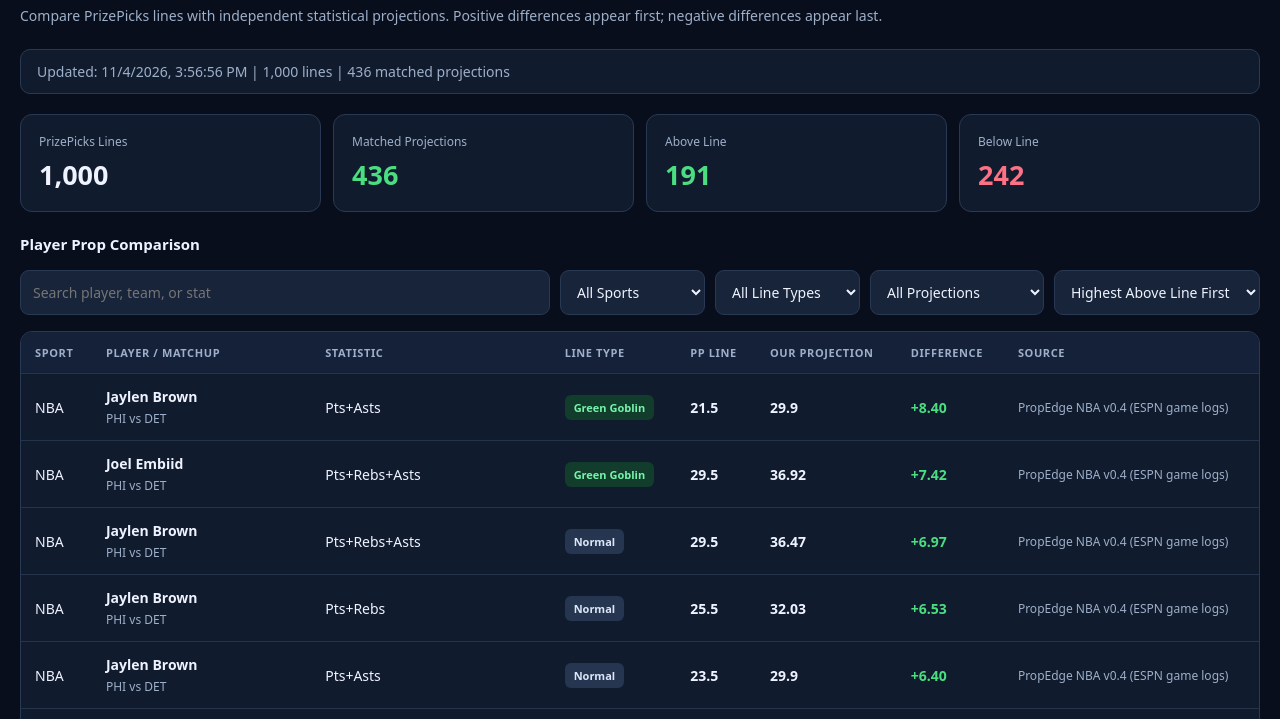
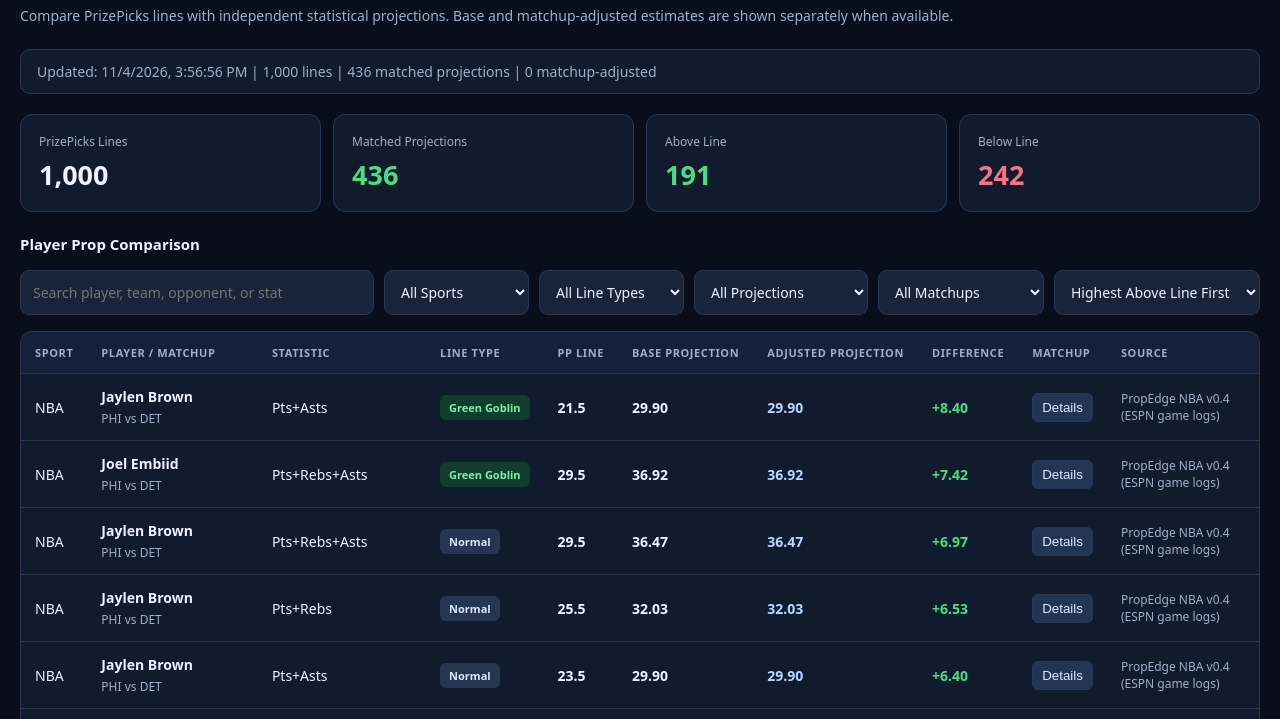
Before and after one commit to 7dhbgcyzyc-cyber/propedge-model, a plain HTML site: page index.html in a window 1280 px wide. Shown: the part 76-795 px from the top of the page. Drawn offline with Linux system fonts and the light colour scheme; no server answers.

Commit message:
Update index.html

```diff
--- a/index.html
+++ b/index.html
@@ -1,3 +1,4 @@
+
 <!doctype html>
 <html lang="en">
 <head>
@@ -7,115 +8,51 @@
 <style>
 :root {
   color-scheme: dark;
-  --bg:#080e1b;
-  --panel:#111b2e;
-  --panel2:#17243a;
-  --border:#2a3953;
-  --text:#eef3ff;
-  --muted:#9eafc9;
-  --green:#4ade80;
-  --red:#fb7185;
-  --blue:#60a5fa;
+  --bg:#080e1b; --panel:#111b2e; --panel2:#17243a;
+  --border:#2a3953; --text:#eef3ff; --muted:#9eafc9;
+  --green:#4ade80; --red:#fb7185; --blue:#60a5fa;
 }
 * { box-sizing:border-box; }
-body {
-  margin:0;
-  background:var(--bg);
-  color:var(--text);
-  font:14px system-ui,-apple-system,sans-serif;
-}
-main { max-width:1450px; margin:auto; padding:30px 20px; }
-header {
-  display:flex;
-  justify-content:space-between;
-  align-items:center;
-  flex-wrap:wrap;
-  gap:12px;
-}
+body { margin:0; background:var(--bg); color:var(--text); font:14px system-ui,-apple-system,sans-serif; }
+main { max-width:1550px; margin:auto; padding:30px 20px; }
+header { display:flex; justify-content:space-between; align-items:center; flex-wrap:wrap; gap:12px; }
 h1 { margin:0; font-size:32px; letter-spacing:-1px; }
 h2 { margin:0; font-size:15px; }
 p { color:var(--muted); line-height:1.6; }
 .logo { color:var(--green); }
 .subtitle { margin:8px 0 22px; }
-.status {
-  padding:12px 16px;
-  border:1px solid var(--border);
-  border-radius:10px;
-  background:var(--panel);
-  color:var(--muted);
-  margin-bottom:20px;
-}
-.cards {
-  display:grid;
-  grid-template-columns:repeat(4,minmax(0,1fr));
-  gap:12px;
-  margin-bottom:22px;
-}
-.card {
-  background:var(--panel);
-  border:1px solid var(--border);
-  border-radius:12px;
-  padding:18px;
-}
+.status { padding:12px 16px; border:1px solid var(--border); border-radius:10px; background:var(--panel); color:var(--muted); margin-bottom:20px; }
+.cards { display:grid; grid-template-columns:repeat(4,minmax(0,1fr)); gap:12px; margin-bottom:22px; }
+.card { background:var(--panel); border:1px solid var(--border); border-radius:12px; padding:18px; }
 .card .label { color:var(--muted); font-size:12px; }
 .card .value { font-size:27px; font-weight:750; margin-top:6px; }
 .green { color:var(--green); }
 .red { color:var(--red); }
-.controls {
-  display:flex;
-  gap:10px;
-  flex-wrap:wrap;
-  margin:16px 0;
-}
-input,select {
-  background:var(--panel2);
-  border:1px solid var(--border);
-  color:var(--text);
-  border-radius:9px;
-  padding:11px 12px;
-  font:inherit;
-}
+.controls { display:flex; gap:10px; flex-wrap:wrap; margin:16px 0; }
+input,select { background:var(--panel2); border:1px solid var(--border); color:var(--text); border-radius:9px; padding:11px 12px; font:inherit; }
 input { flex:1; min-width:190px; }
 select { min-width:145px; }
-.tablebox {
-  overflow:auto;
-  border:1px solid var(--border);
-  border-radius:12px;
-  background:var(--panel);
-}
-table {
-  width:100%;
-  border-collapse:collapse;
-  min-width:950px;
-}
-th {
-  text-align:left;
-  font-size:11px;
-  text-transform:uppercase;
-  letter-spacing:.6px;
-  color:var(--muted);
-  background:#152139;
-  white-space:nowrap;
-}
+.tablebox { overflow:auto; border:1px solid var(--border); border-radius:12px; background:var(--panel); }
+table { width:100%; border-collapse:collapse; min-width:1200px; }
+th { text-align:left; font-size:11px; text-transform:uppercase; letter-spacing:.6px; color:var(--muted); background:#152139; white-space:nowrap; }
 th,td { padding:13px 14px; border-bottom:1px solid #25334b; }
 tbody tr:hover { background:#1b2941; }
 .player { font-weight:650; }
 .small { font-size:12px; color:var(--muted); margin-top:4px; }
 .num { font-variant-numeric:tabular-nums; font-weight:650; }
-.badge {
-  display:inline-block;
-  border-radius:6px;
-  padding:5px 9px;
-  font-size:11px;
-  font-weight:750;
-  white-space:nowrap;
-}
+.badge { display:inline-block; border-radius:6px; padding:5px 9px; font-size:11px; font-weight:750; white-space:nowrap; }
 .normal { background:#263650; color:#dce6f8; }
 .goblin { background:#123c2c; color:#75f4aa; }
 .demon { background:#49212c; color:#ff9aab; }
 .unknown { background:#353247; color:#c8c1dc; }
 .note { font-size:12px; margin-top:15px; }
-.empty { text-align:center; padding:35px; color:var(--muted); }
+.details { background:#0d1729; padding:16px 22px; color:var(--muted); }
+.details-grid { display:grid; grid-template-columns:repeat(auto-fit,minmax(180px,1fr)); gap:12px; }
+.details strong { color:var(--text); }
+.details-button { background:#223653; border:1px solid var(--border); color:#dceaff; border-radius:6px; padding:6px 9px; cursor:pointer; }
+.details-button:hover { background:#304766; }
+.adjusted { color:#b7d8ff; }
+.muted { color:var(--muted); }
 @media(max-width:750px) {
   main { padding:20px 12px; }
   .cards { grid-template-columns:repeat(2,minmax(0,1fr)); }
@@ -132,41 +69,27 @@ tbody tr:hover { background:#1b2941; }
 
 <p class="subtitle">
   Compare PrizePicks lines with independent statistical projections.
-  Positive differences appear first; negative differences appear last.
+  Base and matchup-adjusted estimates are shown separately when available.
 </p>
 
 <div id="status" class="status">Loading latest data...</div>
 
 <div class="cards">
-  <div class="card">
-    <div class="label">PrizePicks Lines</div>
-    <div class="value" id="total">—</div>
-  </div>
-  <div class="card">
-    <div class="label">Matched Projections</div>
-    <div class="value green" id="matched">—</div>
-  </div>
-  <div class="card">
-    <div class="label">Above Line</div>
-    <div class="value green" id="above">—</div>
-  </div>
-  <div class="card">
-    <div class="label">Below Line</div>
-    <div class="value red" id="below">—</div>
-  </div>
+  <div class="card"><div class="label">PrizePicks Lines</div><div class="value" id="total">—</div></div>
+  <div class="card"><div class="label">Matched Projections</div><div class="value green" id="matched">—</div></div>
+  <div class="card"><div class="label">Above Line</div><div class="value green" id="above">—</div></div>
+  <div class="card"><div class="label">Below Line</div><div class="value red" id="below">—</div></div>
 </div>
 
 <h2>Player Prop Comparison</h2>
 
 <div class="controls">
-  <input id="search" placeholder="Search player, team, or stat">
-
+  <input id="search" placeholder="Search player, team, opponent, or stat">
   <select id="league">
     <option value="">All Sports</option>
     <option value="NBA">NBA</option>
     <option value="NFL">NFL</option>
   </select>
-
   <select id="lineType">
     <option value="">All Line Types</option>
     <option value="normal">Normal</option>
@@ -174,13 +97,16 @@ tbody tr:hover { background:#1b2941; }
     <option value="demon">Red Demon</option>
     <option value="unknown">Unidentified</option>
   </select>
-
   <select id="filter">
     <option value="">All Projections</option>
     <option value="projected">With Projections</option>
     <option value="unprojected">Missing Projections</option>
   </select>
-
+  <select id="matchupFilter">
+    <option value="">All Matchups</option>
+    <option value="adjusted">Matchup Adjusted</option>
+    <option value="base">Base Only</option>
+  </select>
   <select id="sort">
     <option value="positive">Highest Above Line First</option>
     <option value="negative">Lowest Below Line First</option>
@@ -198,20 +124,22 @@ tbody tr:hover { background:#1b2941; }
   <th>Statistic</th>
   <th>Line Type</th>
   <th>PP Line</th>
-  <th>Our Projection</th>
+  <th>Base Projection</th>
+  <th>Adjusted Projection</th>
   <th>Difference</th>
+  <th>Matchup</th>
   <th>Source</th>
 </tr>
 </thead>
 <tbody id="body">
-<tr><td colspan="8" class="empty">Loading...</td></tr>
+<tr><td colspan="10" class="empty">Loading...</td></tr>
 </tbody>
 </table>
 </div>
 
 <p class="note">
-  Line types are shown only when identifiable from the supplied data.
-  Unidentified lines are not assumed to be normal.
+  Matchup adjustments are experimental and not calibrated or backtested.
+  Base-only projections remain unchanged when matchup data is missing.
   Green/red differences indicate model direction, not guaranteed outcomes.
   Confirm lines and payouts directly in PrizePicks.
 </p>
@@ -219,90 +147,115 @@ tbody tr:hover { background:#1b2941; }
 
 <script>
 let rows = [];
-
+let matchupTeams = {};
 const $ = id => document.getElementById(id);
 
 function esc(value) {
   return String(value ?? "").replace(/[&<>"']/g, c => ({
-    "&":"&amp;",
-    "<":"&lt;",
-    ">":"&gt;",
-    '"':"&quot;",
-    "'":"&#39;"
+    "&":"&amp;", "<":"&lt;", ">":"&gt;", '"':"&quot;", "'":"&#39;"
   }[c]));
 }
 
+function finite(value) {
+  if (value === null || value === undefined || value === "") return null;
+  const n = Number(value);
+  return Number.isFinite(n) ? n : null;
+}
+
+function baseProjection(r) {
+  return finite(r.base_projection ?? r.projection);
+}
+
+function adjustedProjection(r) {
+  return finite(r.adjusted_projection ?? r.projection);
+}
+
 function hasProjection(r) {
-  return r.projection !== null &&
-    r.projection !== undefined &&
-    Number.isFinite(Number(r.projection));
+  return adjustedProjection(r) !== null;
 }
 
 function getDifference(r) {
-  if (!hasProjection(r)) return null;
+  const projection = adjustedProjection(r);
+  const line = finite(r.line);
+  if (projection === null || line === null) return null;
+  return projection - line;
+}
 
-  const line = Number(r.line);
-  const projection = Number(r.projection);
-
-  if (!Number.isFinite(line)) return null;
-
-  return Number.isFinite(Number(r.difference))
-    && r.difference !== null
-    ? Number(r.difference)
-    : projection - line;
+function isAdjusted(r) {
+  return r.matchup_applied === true;
 }
 
 function getLineType(r) {
-  // Uses line-type metadata when the feed provides it.
-  // Does not guess from the numerical line value.
   const candidates = [
-    r.line_type,
-    r.lineType,
-    r.odds_type,
-    r.oddsType,
-    r.pick_type,
-    r.pickType,
-    r.promotion_type
+    r.line_type, r.lineType, r.odds_type, r.oddsType,
+    r.pick_type, r.pickType, r.promotion_type, r.tier
   ];
-
   for (const value of candidates) {
     if (value === null || value === undefined) continue;
-
     const v = String(value).toLowerCase().trim();
-
     if (v.includes("goblin")) return "goblin";
     if (v.includes("demon")) return "demon";
-
-    if (
-      v === "standard" ||
-      v === "normal" ||
-      v === "regular"
-    ) return "normal";
+    if (["standard","normal","regular"].includes(v)) return "normal";
   }
-
   return "unknown";
 }
 
 function lineBadge(type) {
   const labels = {
-    normal:"Normal",
-    goblin:"Green Goblin",
-    demon:"Red Demon",
-    unknown:"Unidentified"
+    normal:"Normal", goblin:"Green Goblin",
+    demon:"Red Demon", unknown:"Unidentified"
   };
+  return `<span class="badge ${type}">${labels[type]}</span>`;
+}
 
-  return `<span class="badge ${type}">${labels[type]}</span>`;
+function fmt(value, decimals=2) {
+  const n = finite(value);
+  return n === null ? "—" : n.toFixed(decimals);
+}
+
+function signed(value) {
+  const n = finite(value);
+  if (n === null) return "—";
+  return (n > 0 ? "+" : "") + n.toFixed(2);
 }
 
 function updateCards() {
   const valid = rows.filter(hasProjection);
-
   $("total").textContent = rows.length.toLocaleString();
   $("matched").textContent = valid.length.toLocaleString();
-  $("above").textContent =
-    valid.filter(r => getDifference(r) > 0).length.toLocaleString();
-  $("below").textContent =
-    valid.filter(r => getDifference(r) < 0).length.toLocaleString();
+  $("above").textContent = valid.filter(r => getDifference(r) > 0).length.toLocaleString();
+  $("below").textContent = valid.filter(r => getDifference(r) < 0).length.toLocaleString();
+}
+
+function matchupDetails(r) {
+  const adjustments = r.matchup_adjustments || {};
+  const team = String(r.matchup_opponent || "").toUpperCase();
+  const metrics = matchupTeams[team] || {};
+  const entries = Object.entries(adjustments);
+  const gameDate = r.matchup_game_date
+    ? new Date(r.matchup_game_date).toLocaleString()
+    : "Not available";
+
+  return `
+    <div class="details">
+      <div class="details-grid">
+        <div><strong>Opponent</strong><div>${esc(team || r.opponent || "Not available")}</div></div>
+        <div><strong>Game date</strong><div>${esc(gameDate)}</div></div>
+        <div><strong>Home / Away</strong><div>${esc(r.matchup_home_away || "Unknown")}</div></div>
+        <div><strong>Opponent defensive rating proxy</strong><div>${fmt(metrics.defensive_rating_proxy)}</div></div>
+        <div><strong>Opponent pace proxy</strong><div>${fmt(metrics.pace_proxy)}</div></div>
+        <div><strong>Opponent missed FG / game</strong><div>${fmt(metrics.opponent_missed_fg_per_game)}</div></div>
+        <div><strong>Matchup status</strong><div>${isAdjusted(r) ? "Experimental adjustment applied" : "Base projection only"}</div></div>
+      </div>
+      <div style="margin-top:12px">
+        <strong>Projection adjustments</strong>
+        <div class="small">
+          ${entries.length
+            ? entries.map(([key,value]) => `${esc(key.replaceAll("_"," "))}: ${signed(value)}`).join(" · ")
+            : "No individual adjustments available"}
+        </div>
+      </div>
+    </div>`;
 }
 
 function draw() {
@@ -310,119 +263,105 @@ function draw() {
   const league = $("league").value;
   const type = $("lineType").value;
   const filter = $("filter").value;
+  const matchupFilter = $("matchupFilter").value;
   const sort = $("sort").value;
 
   let visible = rows.filter(r => {
     const searchText = [
-      r.player, r.stat, r.team, r.opponent
+      r.player, r.stat, r.team, r.opponent, r.matchup_opponent
     ].join(" ").toLowerCase();
 
     return (
       (!league || r.league === league) &&
       (!q || searchText.includes(q)) &&
       (!type || getLineType(r) === type) &&
-      (!filter ||
-        (filter === "projected"
-          ? hasProjection(r)
-          : !hasProjection(r)))
+      (!filter || (filter === "projected" ? hasProjection(r) : !hasProjection(r))) &&
+      (!matchupFilter || (matchupFilter === "adjusted" ? isAdjusted(r) : !isAdjusted(r)))
     );
   });
 
   visible.sort((a,b) => {
+    if (sort === "player") return String(a.player).localeCompare(String(b.player));
     const da = getDifference(a);
     const db = getDifference(b);
-
-    if (sort === "player") {
-      return String(a.player).localeCompare(String(b.player));
-    }
-
-    // Always place missing projections after ranked ones.
     if (da === null && db !== null) return 1;
     if (db === null && da !== null) return -1;
     if (da === null && db === null) return 0;
-
     if (sort === "negative") return da - db;
     if (sort === "absolute") return Math.abs(db) - Math.abs(da);
-
-    // Default: biggest positive to biggest negative.
     return db - da;
   });
 
-  $("body").innerHTML = visible.map(r => {
+  $("body").innerHTML = visible.map((r,index) => {
     const diff = getDifference(r);
     const type = getLineType(r);
-    const valid = hasProjection(r);
-
-    const diffText = diff === null
-      ? "—"
-      : (diff > 0 ? "+" : "") + diff.toFixed(2);
-
-    const diffClass = diff === null
-      ? ""
-      : diff > 0 ? "green" : diff < 0 ? "red" : "";
-
-    const projectionText = valid
-      ? esc(r.projection)
-      : '<span class="small">No projection</span>';
+    const base = baseProjection(r);
+    const adjusted = adjustedProjection(r);
+    const diffClass = diff === null ? "" : diff > 0 ? "green" : diff < 0 ? "red" : "";
+    const detailId = "detail-" + index;
 
     return `
       <tr>
         <td>${esc(r.league)}</td>
         <td>
           <div class="player">${esc(r.player)}</div>
-          <div class="small">
-            ${esc(r.team || "")}
-            ${r.opponent ? " vs " + esc(r.opponent) : ""}
-          </div>
+          <div class="small">${esc(r.team || "")}${r.opponent ? " vs " + esc(r.opponent) : ""}</div>
         </td>
         <td>${esc(r.stat)}</td>
         <td>${lineBadge(type)}</td>
         <td class="num">${esc(r.line)}</td>
-        <td class="num">${projectionText}</td>
-        <td class="num ${diffClass}">${diffText}</td>
+        <td class="num">${base === null ? "—" : fmt(base)}</td>
+        <td class="num adjusted">${adjusted === null ? "—" : fmt(adjusted)}</td>
+        <td class="num ${diffClass}">${diff === null ? "—" : signed(diff)}</td>
+        <td><button class="details-button" data-detail="${detailId}">Details</button></td>
         <td class="small">${esc(r.source || "—")}</td>
+      </tr>
+      <tr id="${detailId}" hidden>
+        <td colspan="10">${matchupDetails(r)}</td>
       </tr>`;
-  }).join("") || `
-    <tr><td colspan="8" class="empty">No matching lines found.</td></tr>`;
+  }).join("") || `<tr><td colspan="10" class="empty">No matching lines found.</td></tr>`;
+
+  document.querySelectorAll(".details-button").forEach(button => {
+    button.addEventListener("click", () => {
+      const detail = document.getElementById(button.dataset.detail);
+      if (detail) detail.hidden = !detail.hidden;
+    });
+  });
 }
 
-for (const id of ["search","league","lineType","filter","sort"]) {
+for (const id of ["search","league","lineType","filter","matchupFilter","sort"]) {
   $(id).addEventListener("input", draw);
 }
 
-fetch("./data/latest.json?cache=" + Date.now())
-  .then(response => {
-    if (!response.ok) {
-      throw new Error("Published data not available");
-    }
+Promise.all([
+  fetch("./data/latest.json?cache=" + Date.now()).then(response => {
+    if (!response.ok) throw new Error("Published data not available");
     return response.json();
-  })
-  .then(data => {
+  }),
+  fetch("./data/nba_matchups.json?cache=" + Date.now())
+    .then(response => response.ok ? response.json() : null)
+    .catch(() => null)
+]).then(([data, matchupData]) => {
   rows = Array.isArray(data.lines) ? data.lines : [];
-
+  matchupTeams = matchupData && matchupData.teams ? matchupData.teams : {};
   const updated = data.updated_utc
     ? new Date(data.updated_utc).toLocaleString()
     : "Unknown";
 
   $("status").textContent =
-      `Updated: ${updated} | ` +
-      `${rows.length.toLocaleString()} lines | ` +
-      `${rows.filter(hasProjection).length.toLocaleString()} matched projections`;
+    `Updated: ${updated} | ${rows.length.toLocaleString()} lines | ` +
+    `${rows.filter(hasProjection).length.toLocaleString()} matched projections | ` +
+    `${rows.filter(isAdjusted).length.toLocaleString()} matchup-adjusted`;
 
   if (data.errors && data.errors.length) {
-      $("status").textContent +=
-        ` | Feed warnings: ${data.errors.join("; ")}`;
+    $("status").textContent += ` | Feed warnings: ${data.errors.join("; ")}`;
   }
 
   updateCards();
   draw();
-  })
-  .catch(error => {
-    $("status").textContent =
-      "Unable to load data: " + error.message;
-
-    $("body").innerHTML =
-      '<tr><td colspan="8" class="empty">No published data available.</td></tr>';
+}).catch(error => {
+  $("status").textContent = "Unable to load data: " + error.message;
+  $("body").innerHTML = '<tr><td colspan="10" class="empty">No published data available.</td></tr>';
 });
 </script>
 </body>
```
Lines whose indentation alone changed are shown as unchanged.
